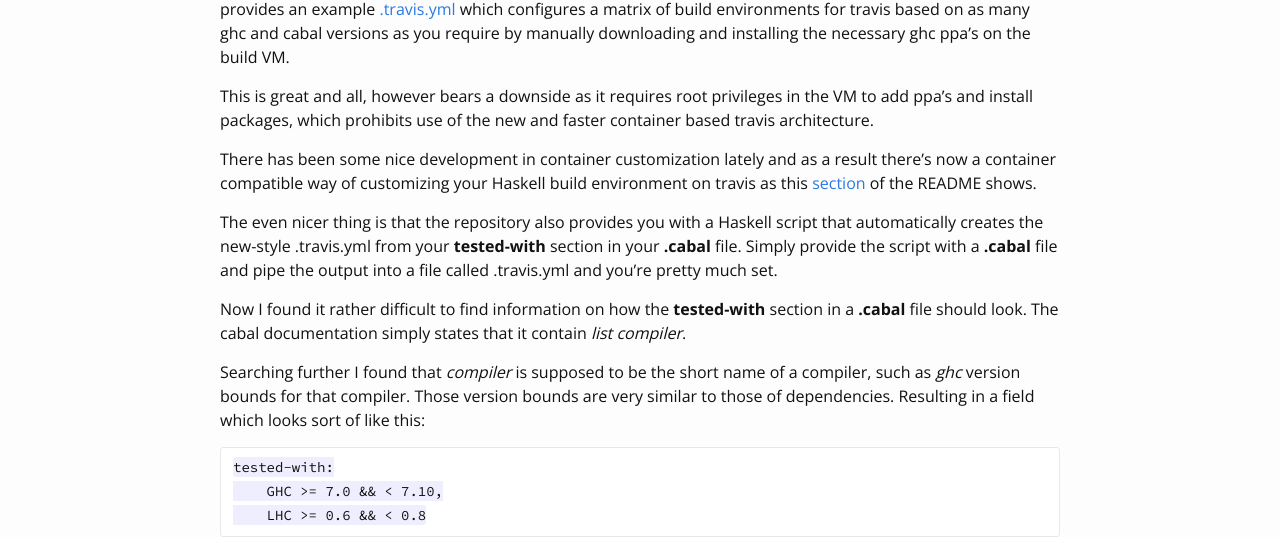
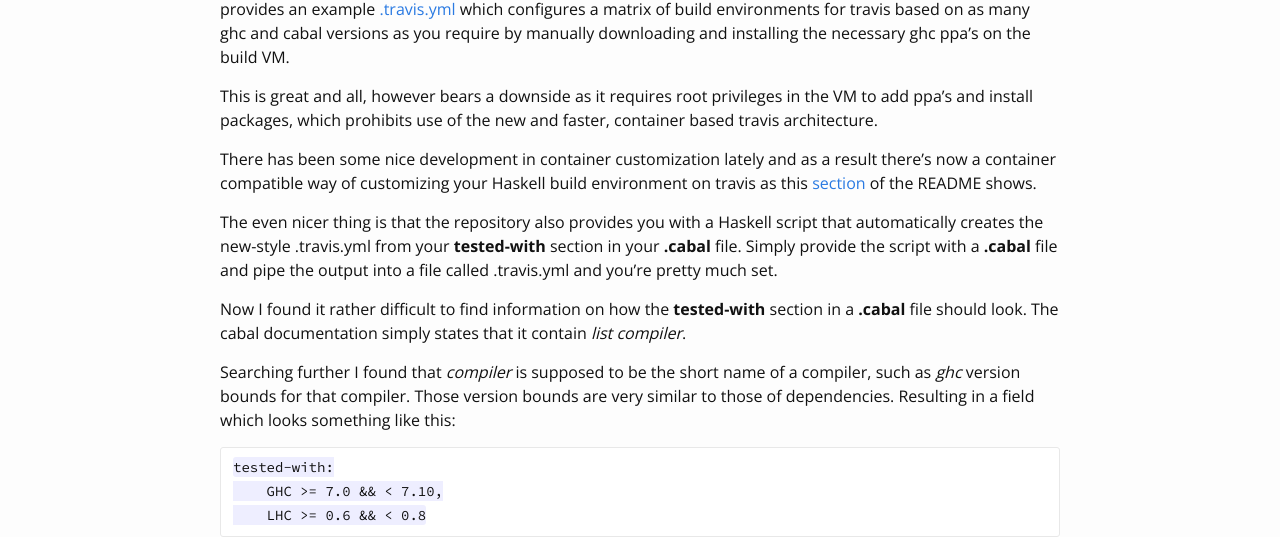
Before and after one commit to JustusAdam/justusadam.github.io, a Jekyll site: the page built from _posts/2015-09-04-travis.md, in a window 1280 px wide. Shown: the part 417-954 px from the top of the page. Built offline with Jekyll 4.4.1, drawn with Linux system fonts in a browser that asks for light colours.

Commit message:
Minor fixes.

```diff
--- a/_config.yml
+++ b/_config.yml
@@ -1,6 +1,3 @@
-
-# Default Site settings
-# --------------------------------
 title: justus' homepage - v2.0
 email: me@justus.science
 description: > # this means to ignore newlines until "baseurl:"
@@ -10,8 +7,6 @@ baseurl: "" # the subpath of your site, e.g. /blog/
 url: "http://justus.science" # the base hostname & protocol for your site
 twitter_username: justusadam_
 github_username:  justusadam
-
-# --------------------------------
 
 exclude:
   - _purescript
--- a/_posts/2015-09-04-travis.md
+++ b/_posts/2015-09-04-travis.md
@@ -19,7 +19,7 @@ There's a wonderful project by a github user named @hvr. The project itself is c
 [multi-ghc-travis]: https://github.com/hvr/multi-ghc-travis
 [example-travis-yml]: https://github.com/hvr/multi-ghc-travis/blob/master/.travis.yml
 
-This is great and all, however bears a downside as it requires root privileges in the VM to add ppa's and install packages, which prohibits use of the new and faster container based travis architecture.
+This is great and all, however bears a downside as it requires root privileges in the VM to add ppa's and install packages, which prohibits use of the new and faster, container based travis architecture.
 
 There has been some nice development in container customization lately and as a result there's now a container compatible way of customizing your Haskell build environment on travis as this [section][container-readme-section] of the README shows.
 
@@ -29,7 +29,7 @@ The even nicer thing is that the repository also provides you with a Haskell scr
 
 Now I found it rather difficult to find information on how the **tested-with** section in a **.cabal** file should look. The cabal documentation simply states that it contain *list compiler*.
 
-Searching further I found that *compiler* is supposed to be the short name of a compiler, such as *ghc* version bounds for that compiler. Those version bounds are very similar to those of dependencies. Resulting in a field which looks sort of like this:
+Searching further I found that *compiler* is supposed to be the short name of a compiler, such as *ghc* version bounds for that compiler. Those version bounds are very similar to those of dependencies. Resulting in a field which looks something like this:
 
 
     tested-with:
```
Also changed, not shown: _quick_facts/schedule-planner.md (+1 -1 lines).
